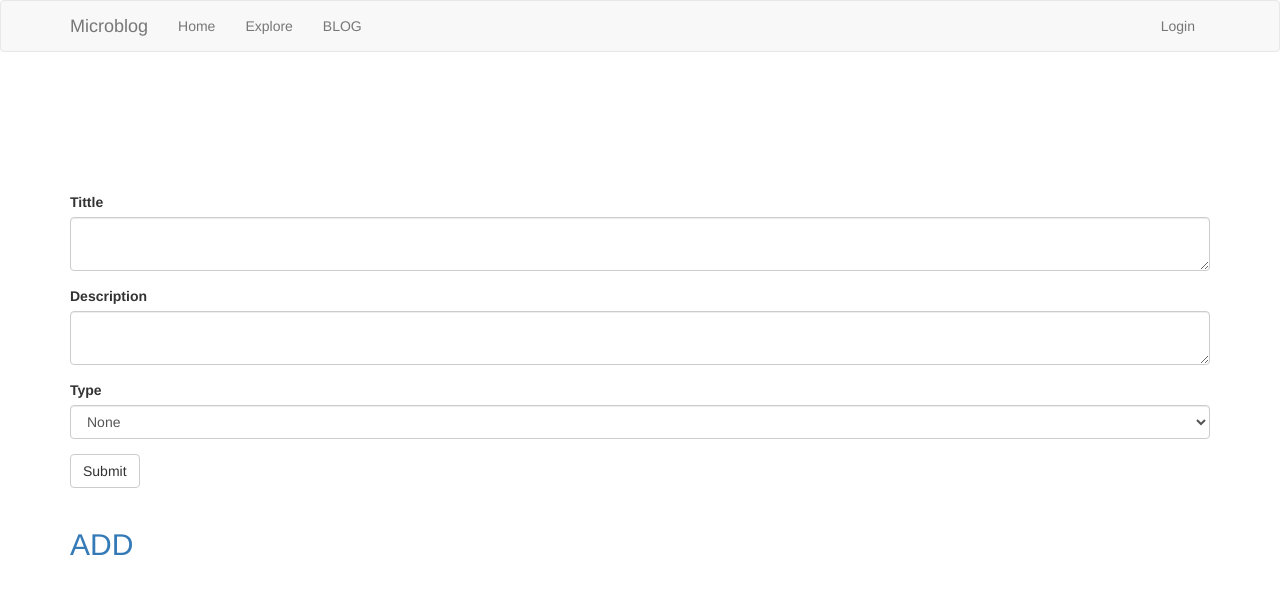
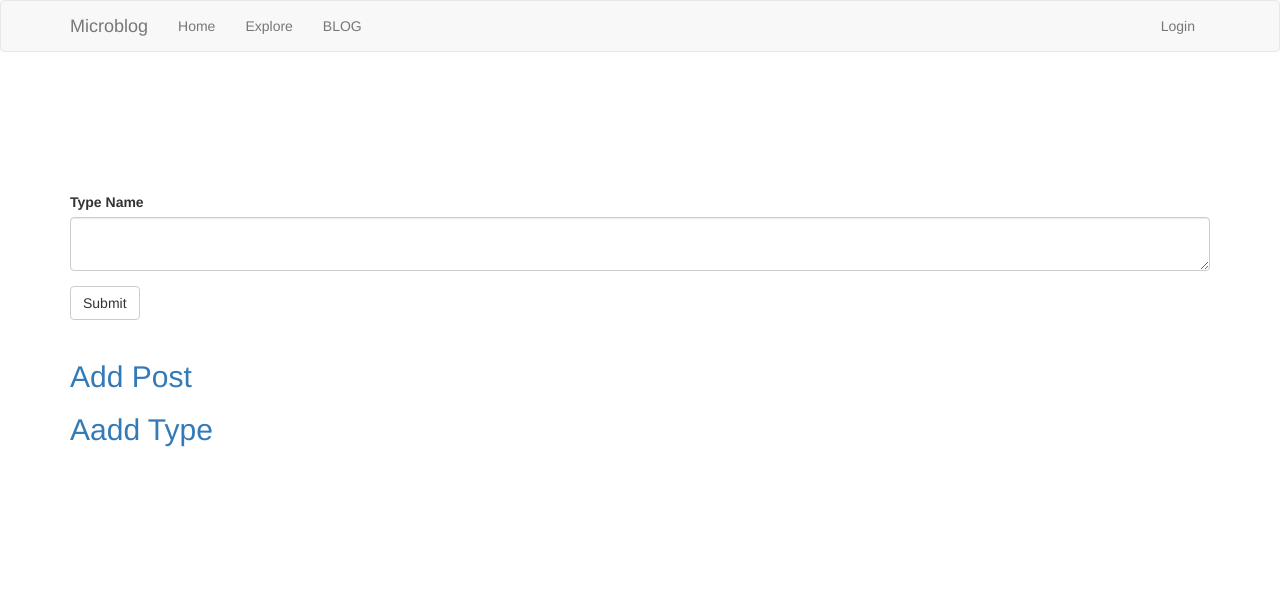
Before and after one commit to RoyYeungJack/Ulifestyle_B04, a Flask app: page /blog/add in a window 1280 px wide. Shown: the top 594 px of the page. Run offline with Flask 3, Linux system fonts and the light colour scheme; tables that the repository leaves empty hold one stand-in row (values such as "Sample post"); some libraries are stand-ins or nearby versions.

Commit message:
edit form

```diff
--- a/app/formblog.py
+++ b/app/formblog.py
@@ -6,6 +6,10 @@ from wtforms.validators import ValidationError, DataRequired, Email, EqualTo, \
 from flask_babel import _, lazy_gettext as _l
 from app.models import BlogType
 
+
+class AddBlogTypeForm(FlaskForm):
+    bigtype = TextAreaField(('Type Name'),validators=[Length(max=50), DataRequired()])
+    submit = SubmitField(('Submit'))
 
 
 class AddBlogPostForm(FlaskForm):
@@ -18,3 +22,10 @@ class AddBlogPostForm(FlaskForm):
     def __init__(self, *args, **kwargs):
         super().__init__(*args, **kwargs)
         self.type.choices = [(BlogType.id, BlogType.type) for BlogType in BlogType.query.all()]
+
+
+
+class EditBlogPostForm(FlaskForm):
+    title = TextAreaField('Title', validators=[Length(max=50), DataRequired()])
+    desc = TextAreaField('Description', validators=[Length(max=600), DataRequired()])
+    submit = SubmitField('Update')
--- a/app/routes.py
+++ b/app/routes.py
@@ -8,7 +8,7 @@ from app.email import send_password_reset_email
 from app.forms import LoginForm, RegistrationForm, EditProfileForm, PostForm, \
     ResetPasswordRequestForm, ResetPasswordForm
 from app.models import User, Post, BlogPost, BlogType, BlogComt
-from app.formblog import AddBlogPostForm
+from app.formblog import AddBlogPostForm, AddBlogTypeForm, EditBlogPostForm
 
 
 
@@ -194,24 +194,53 @@ def unfollow(username):
 
 #---------------------------------------------------------------------
 
-@app.route('/blog', methods=['GET', 'POST'])
+@app.route('/blog/addtype', methods=['GET', 'POST'])
 def Blog():
     blogposts = BlogPost.query.all()
     blogtypes = BlogType.query.all()
     blogcomts = BlogComt.query.all()
     return render_template('blog.html.j2',blogposts=blogposts,blogtypes=blogtypes,blogcomts=blogcomts)
 
+@app.route('/blog/add', methods=['GET', 'POST'])
+def Add_BlogType():
+    form= AddBlogTypeForm()
+    if form.validate_on_submit():
+        lastblogtype = BlogType.query.order_by(BlogType.id.desc()).first()
+        blogtype = BlogType(id=lastblogtype.id + 1, type=form.bigtype.data)
+        db.session.add(blogtype)
+        db.session.commit()
+        flash(_('Finish Add Type'))
+        return redirect(url_for('Blog'))
+    return render_template('blog.html.j2', form=form)
 
-@app.route('/blog/add', methods=['GET', 'POST'])
+@app.route('/blog/addpost', methods=['GET', 'POST'])
 def Add_BlogPost():
     form = AddBlogPostForm()
     if form.validate_on_submit():
             lastblogpost = BlogPost.query.order_by(BlogPost.id.desc()).first()
+            selected_type = BlogType.query.filter_by(type=form.type.data).first()
             blogpost = BlogPost(id=lastblogpost.id + 1,
                                 title=form.title.data, description=form.desc.data,
-                                blogtype_id=form.type.data)
+                                blogtype_id=selected_type.id)
             db.session.add(blogpost)
             db.session.commit()
             flash(_('Finish'))
-            return redirect(url_for('Add_BlogPost'))
+            return redirect(url_for('Blog'))
     return render_template('blog.html.j2', form=form)
+
+@app.route('/blog/editpost/<int:post_id>', methods=['GET', 'POST'])
+def Edit_BlogPost(post_id):
+    post = BlogPost.query.get_or_404(post_id)
+    form = EditBlogPostForm()
+
+    if form.validate_on_submit():
+        post.title = form.title.data
+        post.description = form.desc.data
+        db.session.commit()
+        flash('Post updated successfully.')
+        return redirect(url_for('Blog', post_id=post.id))
+
+    form.title.data = post.title
+    form.desc.data = post.description
+
+    return render_template('blog.html.j2', form=form, post=post)
--- a/app/templates/blog.html.j2
+++ b/app/templates/blog.html.j2
@@ -15,8 +15,10 @@
     {% for post in blogposts %}
         <h2>{{ post.title }}</h2>
         <p>{{ post.user.username }}</p>
-        <p>{{ post.blogtype.type }}</p>
+        <p>{{ post.blogtype.type }}{{ post.blogtype_id }} </p>
+        <a href="{{ url_for('Edit_BlogPost', post_id=post.id, edit_mode=True) }}">Edit</a>
     {% endfor %}
+
 </ul></div>
 
 </br></br></br></br></br>
@@ -25,7 +27,7 @@
     {% for cmt in blogcomts %}
         <p>{{ cmt.content}}</p>
         <p>{{ cmt.user.username }}</p>
-         <p>parent {{ cmt.parent_comment_id}}</p>
+        <p>parent {{ cmt.parent_comment_id}}</p>
     {% endfor %}
 </ul></div>
 
@@ -35,7 +37,7 @@
     <br/>
 {% endif %}
 
-<h2><a href="{{ url_for('Add_BlogPost') }}">ADD</a></h2>
-
+<h2><a href="{{ url_for('Add_BlogPost') }}">Add Post</a></h2>
+<h2><a href="{{ url_for('Add_BlogType') }}">Aadd Type</a></h2>
 
 {% endblock %}
```
